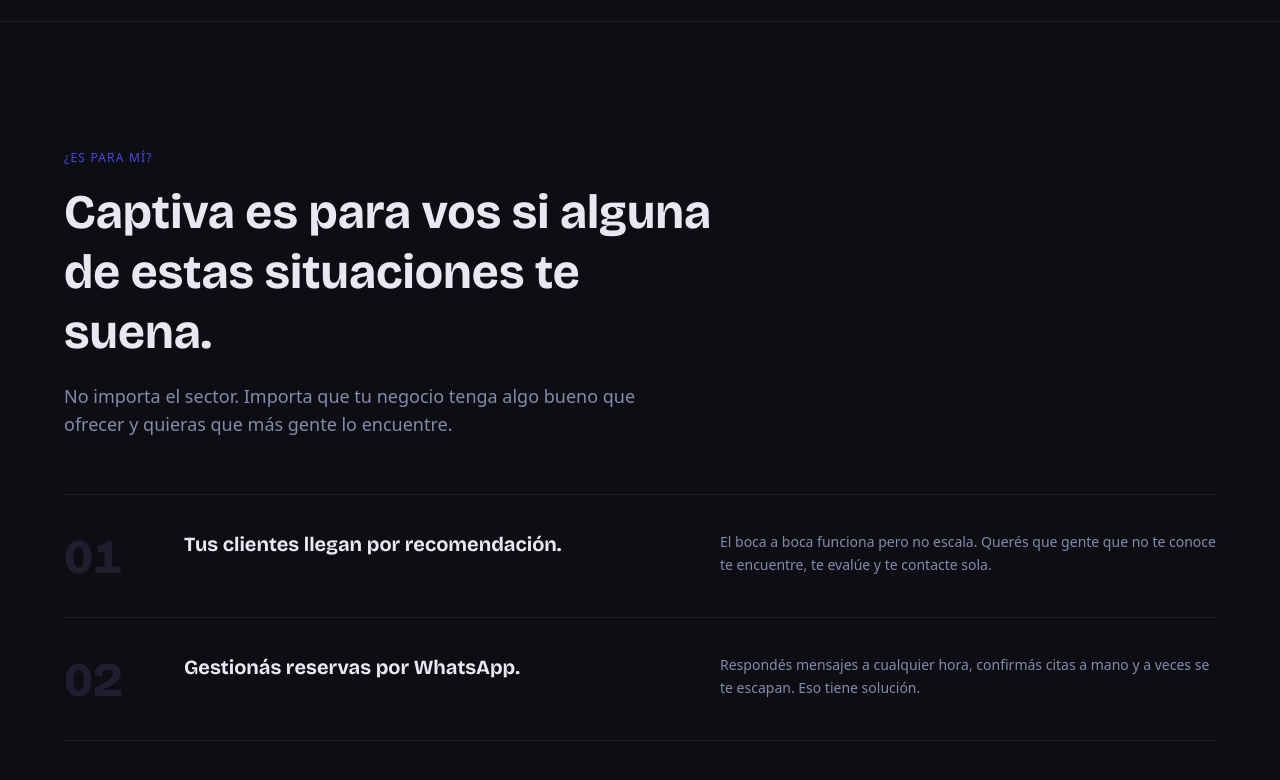
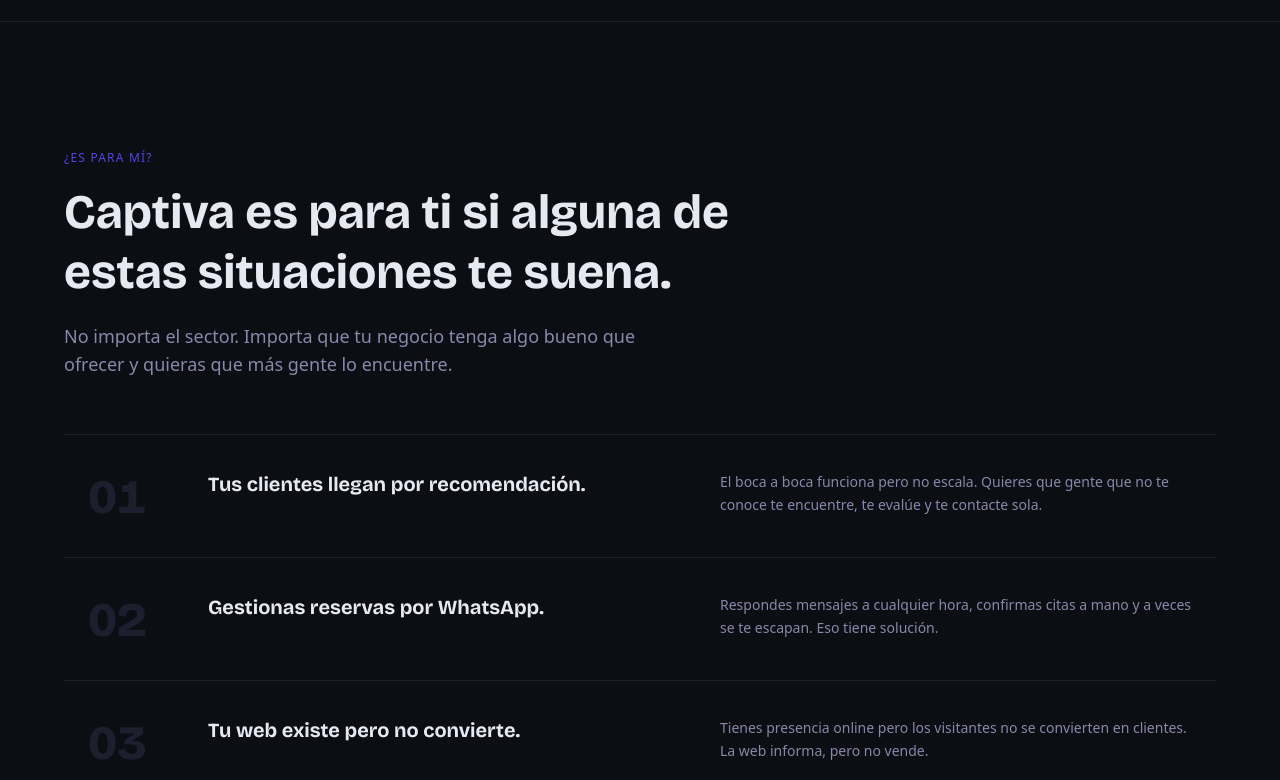
Before and after one commit to Ricardo2325/captiva, a Next.js app: page / in a window 1280 px wide. Shown: the part 2000-2780 px from the top of the page. Built offline with nearby package versions, Linux system fonts and the light colour scheme.

Commit message:
style(ForWho): copy en español de España y padding a filas

```diff
--- a/src/components/ForWho.tsx
+++ b/src/components/ForWho.tsx
@@ -9,26 +9,26 @@ const ease = [0.22, 1, 0.36, 1] as const;
 const situations = [
   {
     heading: 'Tus clientes llegan por recomendación.',
-    desc: 'El boca a boca funciona pero no escala. Querés que gente que no te conoce te encuentre, te evalúe y te contacte sola.',
+    desc: 'El boca a boca funciona pero no escala. Quieres que gente que no te conoce te encuentre, te evalúe y te contacte sola.',
   },
   {
-    heading: 'Gestionás reservas por WhatsApp.',
-    desc: 'Respondés mensajes a cualquier hora, confirmás citas a mano y a veces se te escapan. Eso tiene solución.',
+    heading: 'Gestionas reservas por WhatsApp.',
+    desc: 'Respondes mensajes a cualquier hora, confirmas citas a mano y a veces se te escapan. Eso tiene solución.',
   },
   {
     heading: 'Tu web existe pero no convierte.',
-    desc: 'Tenés presencia online pero los visitantes no se convierten en clientes. La web informa, pero no vende.',
+    desc: 'Tienes presencia online pero los visitantes no se convierten en clientes. La web informa, pero no vende.',
   },
   {
     heading: 'Para crecer necesitarías contratar.',
-    desc: 'Más clientes significa más trabajo manual. Querés escalar sin que el negocio dependa de que estés vos presente.',
+    desc: 'Más clientes significa más trabajo manual. Quieres escalar sin que el negocio dependa de que estés tú presente.',
   },
   {
-    heading: 'Tenés buenas reseñas pero poca visibilidad.',
-    desc: 'Los que te conocen hablan bien de vos. El problema es que poca gente te conoce. La reputación está, el canal no.',
+    heading: 'Tienes buenas reseñas pero poca visibilidad.',
+    desc: 'Los que te conocen hablan bien de ti. El problema es que poca gente te conoce. La reputación está, el canal no.',
   },
   {
-    heading: 'No querés gastar sin saber qué pagás.',
+    heading: 'No quieres gastar sin saber qué pagas.',
     desc: 'Precio fijo desde el primer día, alcance por escrito, sin sorpresas al final. Si no encajamos, te lo decimos antes de empezar.',
   },
 ];
@@ -45,7 +45,7 @@ function SituationRow({ situation, index }: { situation: typeof situations[0]; i
       transition={{ duration: 0.45, delay: index * 0.055, ease }}
       onHoverStart={() => setHovered(true)}
       onHoverEnd={() => setHovered(false)}
-      className="relative grid grid-cols-[3rem_1fr] md:grid-cols-[5rem_1fr_1fr] gap-x-6 md:gap-x-10 py-7 md:py-9 cursor-default"
+      className="relative grid grid-cols-[3rem_1fr] md:grid-cols-[5rem_1fr_1fr] gap-x-6 md:gap-x-10 px-4 md:px-6 py-7 md:py-9 cursor-default"
       style={{
         borderTop: '1px solid #1e1e2e',
         backgroundColor: hovered ? 'rgba(79,70,229,0.03)' : 'transparent',
@@ -111,7 +111,7 @@ export default function ForWho() {
             className="font-display font-bold leading-tight text-3xl md:text-4xl lg:text-5xl max-w-2xl mb-5"
             style={{ color: '#e8e8f2' }}
           >
-            Captiva es para vos si alguna de estas situaciones te suena.
+            Captiva es para ti si alguna de estas situaciones te suena.
           </h2>
           <p className="text-base md:text-lg max-w-xl" style={{ color: '#8888aa' }}>
             No importa el sector. Importa que tu negocio tenga algo bueno que ofrecer y quieras que más gente lo encuentre.
```
